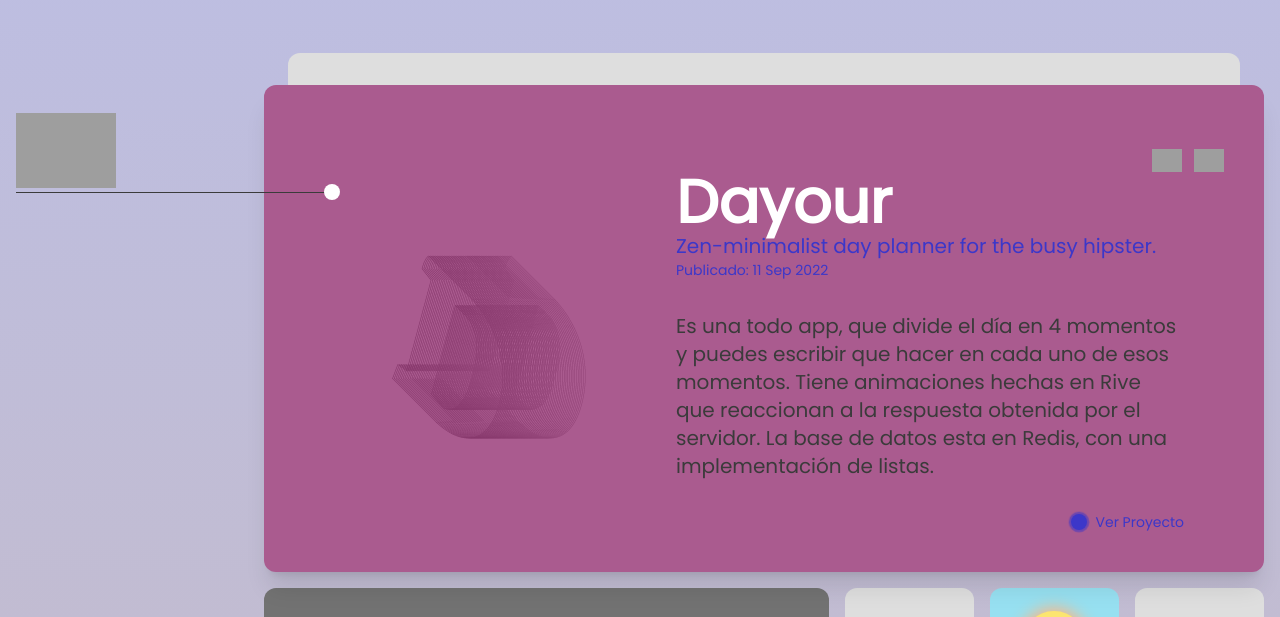
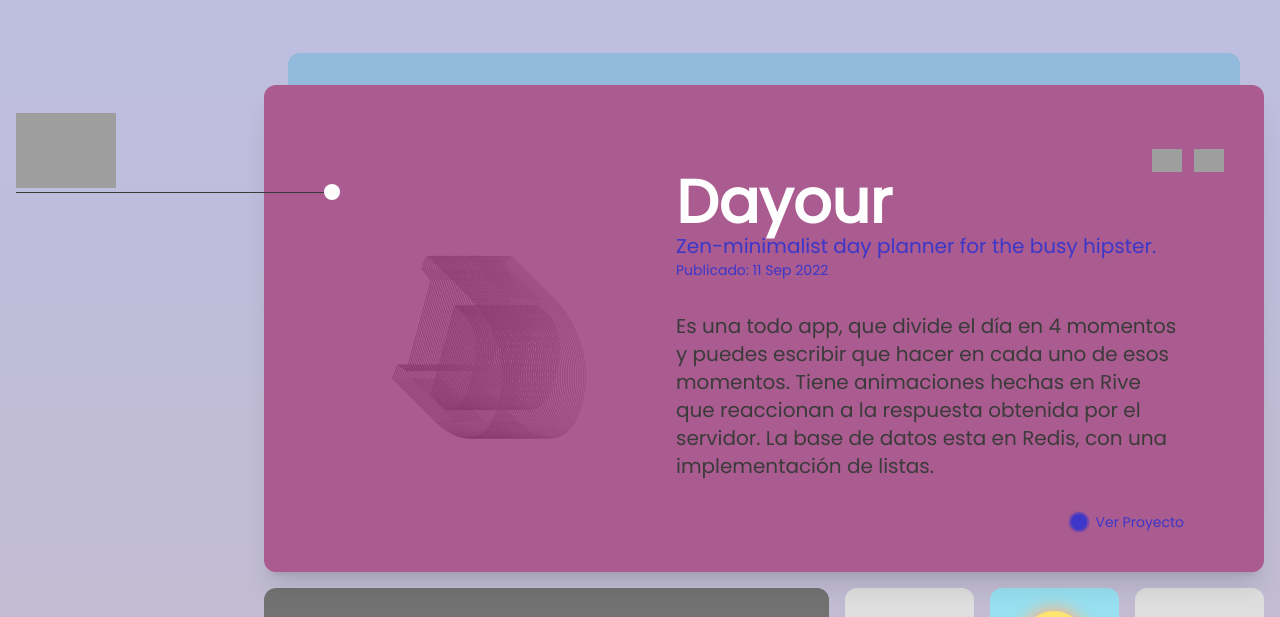
Before and after one commit to camunoz2/arjeldev, an Astro site: page / in a window 1280 px wide. Shown: the part 63-680 px from the top of the page. Built offline with nearby package versions, Linux system fonts and the light colour scheme; Astro itself is replaced by a stand-in of ours; no server answers; grey boxes are pictures that could not be loaded.

Commit message:
home page and contact transitions

```diff
--- a/src/components/ContactButton.tsx
+++ b/src/components/ContactButton.tsx
@@ -13,7 +13,7 @@ const ContactButton = () => {
       >
         Contacto
       </div>
-      <AnimatePresence>
+      <AnimatePresence mode="popLayout">
         {isOpen && <ContactOverlay close={() => setIsOpen(false)} />}
       </AnimatePresence>
     </>
--- a/src/components/ContactOverlay.tsx
+++ b/src/components/ContactOverlay.tsx
@@ -1,7 +1,6 @@
 import { motion } from "framer-motion";
 import ProfileImage from "./ProfileImage";
 import svgClose from "../images/SvgClose.svg";
-import type React from "react";
 
 interface Props {
   close: () => void;
@@ -19,8 +18,9 @@ const ContactOverlay = ({ close }: Props) => {
     },
     hidden: {
       opacity: 0,
-      y: -200,
+      y: -80,
       transition: {
+        duration: 0.6,
         when: "afterChildren",
       },
     },
--- a/src/components/HeaderCards.tsx
+++ b/src/components/HeaderCards.tsx
@@ -1,4 +1,4 @@
-import { motion } from "framer-motion";
+import { AnimatePresence, motion } from "framer-motion";
 
 import { useState } from "react";
 import type { ProjectFrontmatter } from "../customTypes";
@@ -9,17 +9,28 @@ const HeaderCards = ({ data }: { data: ProjectFrontmatter[] }) => {
   const [currentCard, setCurrentCard] = useState(0);
 
   const cardVariantAnim = {
-    hide: {
-      y: -80,
-      scale: 0.9,
-      opacity: 0.1,
+    initial: {
+      y: -30,
+      opacity: 0,
+      transition: {
+        type: "spring",
+        stiffness: 100,
       },
-    show: {
+    },
+    animate: {
       y: 0,
-      scale: 1,
       opacity: 1,
       transition: {
-        duration: 0.4,
+        duration: 1,
+      },
+    },
+    exit: {
+      opacity: 0,
+      y: -20,
+      z: -10,
+      transition: {
+        type: "spring",
+        stiffness: 100,
       },
     },
   };
@@ -33,27 +44,35 @@ const HeaderCards = ({ data }: { data: ProjectFrontmatter[] }) => {
 
   return (
     <>
+      {/* BackCard */}
       <motion.div
         key={currentCard}
-        initial={{ scale: 0.9, y: 10, opacity: 0 }}
-        animate={{ scale: 1, y: 0, opacity: 1 }}
-        transition={{ delay: 0.12, duration: 0.5 }}
-        exit={{ y: 1500 }}
+        initial={{ y: -30, opacity: 0 }}
+        animate={{ y: 0, opacity: 1 }}
+        transition={{ delay: 0.25, duration: 1 }}
+        exit={{ y: 30 }}
       >
         <div className="relative mx-6">
-          <div className="absolute flex items-center justify-center bg-arjelgrey1 rounded-xl w-full h-44 -z-30 -translate-y-4"></div>
+          <div
+            style={{
+              opacity: 0.4,
+              backgroundColor: data[currentCard + 1]
+                ? data[currentCard + 1].cardColor
+                : data[currentCard - 1].cardColor,
+            }}
+            className="absolute flex items-center justify-center bg-arjelgrey1 rounded-xl w-full h-44 -z-30 -translate-y-4"
+          ></div>
         </div>
       </motion.div>
-      <motion.header
-        initial={{ scale: 0.9, opacity: 0, y: 50 }}
-        animate={{ scale: 1, opacity: 1, y: 0 }}
-        transition={{ delay: 0.1, duration: 0.4 }}
-        exit={{ y: 1500 }}
-      >
+
+      <header>
+        <AnimatePresence mode="popLayout">
           <motion.div
+            layout
             variants={cardVariantAnim}
-          initial="hide"
-          animate="show"
+            initial="initial"
+            animate="animate"
+            exit="exit"
             key={currentCard}
           >
             <article
@@ -140,7 +159,8 @@ const HeaderCards = ({ data }: { data: ProjectFrontmatter[] }) => {
               </div>
             </article>
           </motion.div>
-      </motion.header>
+        </AnimatePresence>
+      </header>
     </>
   );
 };
--- a/src/pages/index.astro
+++ b/src/pages/index.astro
@@ -4,12 +4,9 @@ import HeaderCards from "../components/HeaderCards";
 import HomeExtras from "../components/HomeExtras";
 import BlogSection from "../components/BlogSection";
 import ArjelFixed from "../components/ArjelFixed";
-import type { BlogFrontmatter, ProjectFrontmatter } from "../customTypes";
 
-const projectQuery = await Astro.glob<ProjectFrontmatter>(
-  "../content/projects/*.mdx"
-);
-const blogQuery = await Astro.glob<BlogFrontmatter>("../content/posts/*.mdx");
+const projectQuery = await Astro.glob("../content/projects/*.mdx");
+const blogQuery = await Astro.glob("../content/posts/*.mdx");
 
 const projects = projectQuery.map((project) => {
   return {
--- a/tsconfig.json
+++ b/tsconfig.json
@@ -2,6 +2,7 @@
   "extends": "astro/tsconfigs/strict",
   "compilerOptions": {
     "jsx": "react-jsx",
-    "jsxImportSource": "react"
+    "jsxImportSource": "react",
+    "importsNotUsedAsValues": "error"
   }
 }
```
Lines whose indentation alone changed are shown as unchanged.
